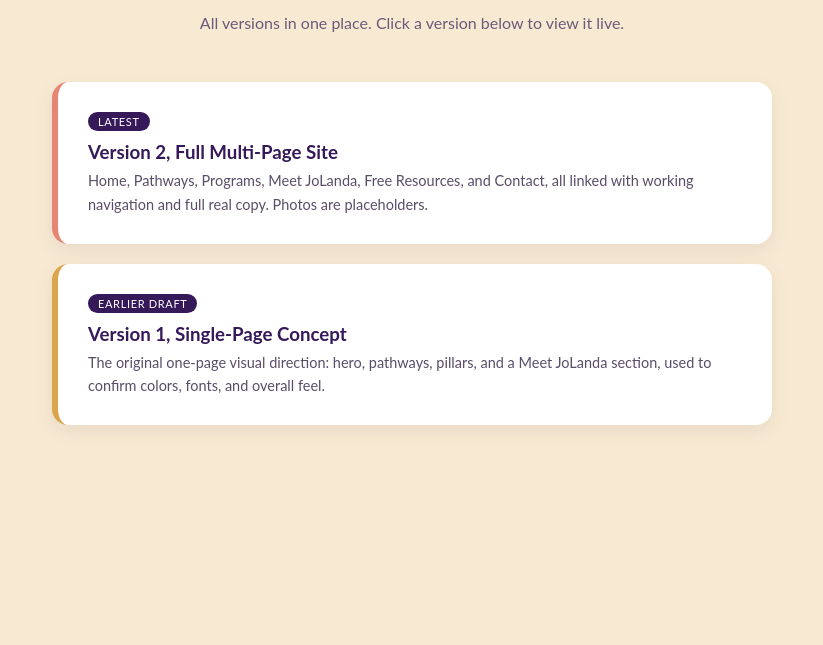
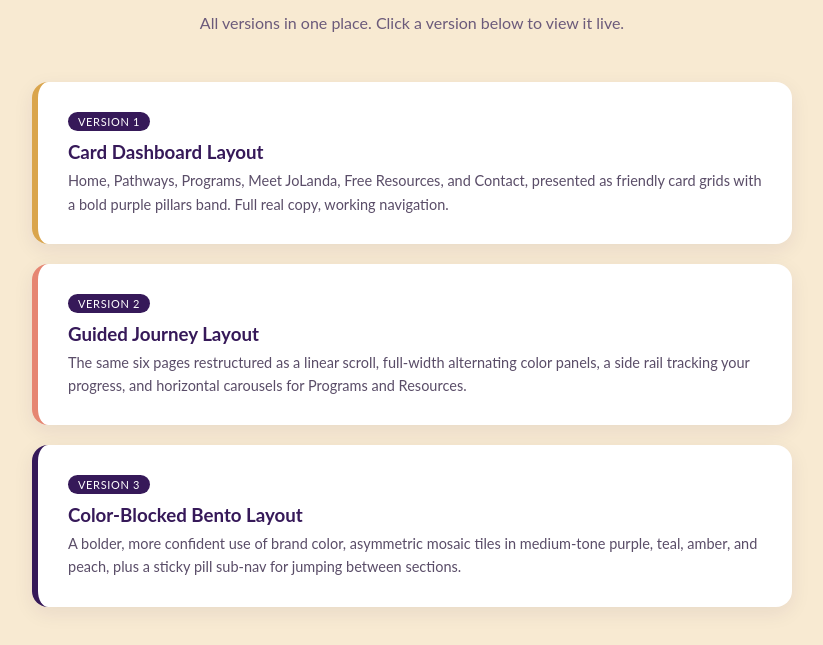
Before and after one commit to AIADOPTERS/talkmockups, a plain HTML site: page index.html in a window 1280 px wide. Shown: the part 147-792 px from the top of the page, without its empty margins (228-1051 px from the left). Drawn offline with Linux system fonts and the light colour scheme.

Commit message:
Index.html

```diff
--- a/index.html
+++ b/index.html
@@ -7,13 +7,14 @@
 <style>
   :root{--purple:#361959;--peach:#E68672;--teal:#578588;--amber:#DAA54C;--cream:#F8EAD2;}
   body{margin:0;font-family:'Lato',Arial,sans-serif;background:var(--cream);color:#3a2d47;}
-  .wrap{max-width:720px;margin:0 auto;padding:80px 24px;text-align:center;}
+  .wrap{max-width:760px;margin:0 auto;padding:80px 24px;text-align:center;}
   h1{font-family:Georgia,serif;color:var(--purple);font-size:32px;margin-bottom:8px;}
   p.sub{color:#6b5a7a;margin-bottom:50px;}
   .card{display:block;background:#fff;border-radius:16px;padding:28px 30px;margin-bottom:20px;text-align:left;text-decoration:none;color:inherit;box-shadow:0 6px 20px rgba(54,25,89,0.08);border-left:6px solid var(--teal);transition:transform .2s ease, box-shadow .2s ease;}
   .card:hover{transform:translateY(-4px);box-shadow:0 12px 28px rgba(54,25,89,0.14);}
   .card.v1{border-left-color:var(--amber);}
   .card.v2{border-left-color:var(--peach);}
+  .card.v3{border-left-color:var(--purple);}
   .tag{display:inline-block;font-size:11px;letter-spacing:.06em;text-transform:uppercase;color:#fff;background:var(--purple);padding:3px 10px;border-radius:20px;margin-bottom:10px;}
   h3{margin:0 0 6px;color:var(--purple);}
   .card p{margin:0;color:#5a4d68;font-size:14.5px;line-height:1.6;}
@@ -24,16 +25,22 @@
     <h1>TALK Consulting, Website Mockups</h1>
     <p class="sub">All versions in one place. Click a version below to view it live.</p>
 
-    <a class="card v2" href="v2-multi-page/index.html">
-      <span class="tag">Latest</span>
-      <h3>Version 2, Full Multi-Page Site</h3>
-      <p>Home, Pathways, Programs, Meet JoLanda, Free Resources, and Contact, all linked with working navigation and full real copy. Photos are placeholders.</p>
+    <a class="card v1" href="v1-multi-page/index.html">
+      <span class="tag">Version 1</span>
+      <h3>Card Dashboard Layout</h3>
+      <p>Home, Pathways, Programs, Meet JoLanda, Free Resources, and Contact, presented as friendly card grids with a bold purple pillars band. Full real copy, working navigation.</p>
     </a>
 
-    <a class="card v1" href="v1-single-page/index.html">
-      <span class="tag">Earlier draft</span>
-      <h3>Version 1, Single-Page Concept</h3>
-      <p>The original one-page visual direction: hero, pathways, pillars, and a Meet JoLanda section, used to confirm colors, fonts, and overall feel.</p>
+    <a class="card v2" href="v2-multi-page/index.html">
+      <span class="tag">Version 2</span>
+      <h3>Guided Journey Layout</h3>
+      <p>The same six pages restructured as a linear scroll, full-width alternating color panels, a side rail tracking your progress, and horizontal carousels for Programs and Resources.</p>
+    </a>
+
+    <a class="card v3" href="v3-multi-page/index.html">
+      <span class="tag">Version 3</span>
+      <h3>Color-Blocked Bento Layout</h3>
+      <p>A bolder, more confident use of brand color, asymmetric mosaic tiles in medium-tone purple, teal, amber, and peach, plus a sticky pill sub-nav for jumping between sections.</p>
     </a>
   </div>
 </body>
```
